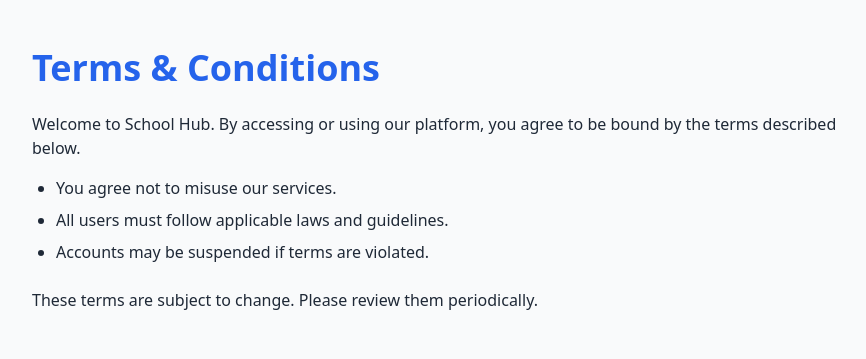
After one commit to Jmeex100/Sms, a Django app: page /terms in a window 1280 px wide. The commit adds this page. Shown: the top 359 px of the page, without its empty margins (184-1050 px from the left). Run offline with Django 5.2, Linux system fonts and the light colour scheme; some libraries are stand-ins or nearby versions.

Commit message:
updated cookies  terms and privacy
Co-Authored-By: Bikolee <203832807+bikolee@users.noreply.github.com>

```diff
--- a/school_hub/main/templates/main/contact.html
+++ b/school_hub/main/templates/main/contact.html
@@ -172,9 +172,9 @@
           &copy; 2025 School Hub. All rights reserved.
         </p>
         <div class="flex space-x-6">
-          <a href="#" class="text-gray-500 hover:text-gray-600 transition-colors">Terms</a>
-          <a href="#" class="text-gray-500 hover:text-gray-600 transition-colors">Privacy</a>
-          <a href="#" class="text-gray-500 hover:text-gray-600 transition-colors">Cookies</a>
+          <a href="{% url "Terms" %}" class="text-gray-500 hover:text-gray-600 transition-colors">Terms</a>
+          <a href="{% url "Privacy" %}" class="text-gray-500 hover:text-gray-600 transition-colors">Privacy</a>
+          <a href="{% url "Cookies" %}" class="text-gray-500 hover:text-gray-600 transition-colors">Cookies</a>
         </div>
       </div>
     </div>
--- /dev/null
+++ b/school_hub/main/templates/main/terms.html
@@ -0,0 +1,23 @@
+<!DOCTYPE html>
+<html lang="en">
+<head>
+  <meta charset="UTF-8" />
+  <meta name="viewport" content="width=device-width, initial-scale=1.0" />
+  <title>Terms & Conditions</title>
+  <script src="https://cdn.tailwindcss.com"></script>
+</head>
+<body class="bg-gray-50 text-gray-800">
+  <div class="max-w-4xl mx-auto px-6 py-12">
+    <h1 class="text-4xl font-bold text-blue-600 mb-6">Terms & Conditions</h1>
+    <p class="mb-4">
+      Welcome to School Hub. By accessing or using our platform, you agree to be bound by the terms described below.
+    </p>
+    <ul class="list-disc pl-6 space-y-2 mb-6">
+      <li>You agree not to misuse our services.</li>
+      <li>All users must follow applicable laws and guidelines.</li>
+      <li>Accounts may be suspended if terms are violated.</li>
+    </ul>
+    <p>These terms are subject to change. Please review them periodically.</p>
+  </div>
+</body>
+</html>
--- a/school_hub/main/urls.py
+++ b/school_hub/main/urls.py
@@ -3,10 +3,16 @@
 from . import views
 
 urlpatterns = [
-   path('home',views.home,name='home'),
-    path('contact',views.contact,name='contact')
+    path('home',views.home,name='home'),
+    path('contact',views.contact,name='contact'),
+    path('terms',views.terms,name='terms'),
+    path('privacy',views.privacy,name='privacy'),
+    path('cookies',views.cookies,name='cookies'),
+
 
 
 # dont  touch up
 
+
+
 ]
--- a/school_hub/main/views.py
+++ b/school_hub/main/views.py
@@ -3,9 +3,21 @@
 # Create your views here.
 
 def home(request):
-    return render(request,'main/home.html')
+    return render(request, 'main/home.html')
 
 def contact(request):
-    return render(request,'main/contact.html')
+    return render(request, 'main/contact.html')
+
+# New views for terms, privacy, and cookies
+
+def terms(request):
+    return render(request, 'main/terms.html')
+
+def privacy(request):
+    return render(request, 'main/privacy.html')
+
+def cookies(request):
+    return render(request, 'main/cookies.html')
+
 
 # dont  touch up
```
Also changed, not shown: school_hub/main/templates/main/cookies.html (added, +23 -0 lines), school_hub/main/templates/main/home.html (+3 -4 lines), school_hub/main/templates/main/privacy.html (added, +23 -0 lines), school_hub/db.sqlite3.
